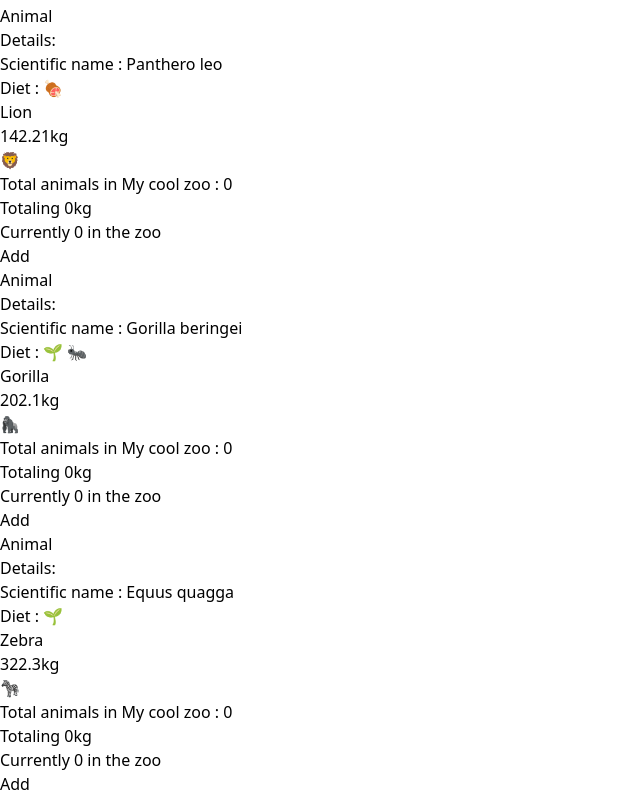
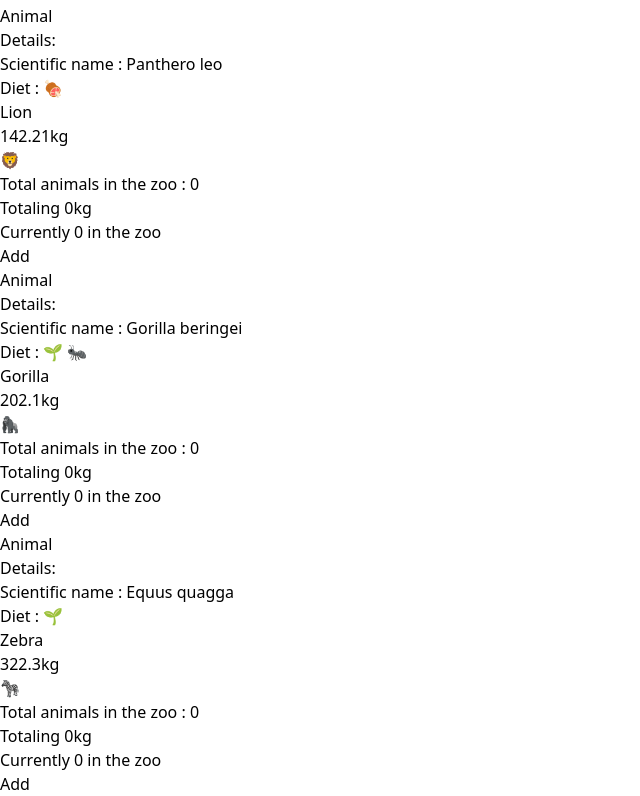
Before and after one commit to Mizuhaa/ReactDigialOcean, a React (Vite) app: page / in a window 1280 px wide. Shown: the part 1577-2373 px from the top of the page, without its empty margins (0-640 px from the left). Built offline with nearby package versions, Linux system fonts and the light colour scheme; the HTML template or start-up script is replaced by a standard one.

Commit message:
feat(context): :sparkles: add zoo context and make some refacto

```diff
--- a/src/App.tsx
+++ b/src/App.tsx
@@ -1,37 +1,40 @@
+import { useState } from "react";
+import "./App.css";
+import Animal from "./components/Animal/Animal";
+import AnimalStockHandler from "./components/AnimalStockHandler/AnimalStockHandler";
+import animalsDataSet from "./components/App/data";
+import Instructions from "./components/Instructions/Instructions";
 import Welcome from "./components/Welcome/Welcome";
-import Instructions from "./components/Instructions/Instructions";
-import animalsDataSet from "./components/App/data";
-import Animal from "./components/Animal/Animal";
-import { IAnimal } from "./components/Animal/IAnimal";
-import "./App.css"
-import AnimalStockHandler from "./components/AnimalStockHandler/AnimalStockHandler";
-import { createContext, useState } from 'react';
-import { IZoo } from "./components/Zoo/ZooContext";
-
-export const ZooContext = createContext<IZoo>({name: "", animals: []} as IZoo)
-
+import { ZooContext } from "./context/ZooContext";
+import { Animal as IAnimal } from "./models";
 export default function App() {
-  const [animals, setAnimals] = useState({ name: "My cool zoo", animals: [] });
+    const [animals, setAnimals] = useState<IAnimal[]>([]);
 
     return (
-    <ZooContext.Provider value={animals}>
+        <ZooContext.Provider
+            value={{
+                animals,
+                setAnimals,
+            }}
+        >
             <div className="dark:bg-gray-900 dark:text-gray-50">
                 <Welcome />
                 <Instructions />
                 <div>
                     <h1 className="capitalize underline">Liste des animaux du zoo :</h1>
-          <div>
-            {animals.animals.map((animal) => (
-              animal
-            ))}
-          </div>
+                    <div>{animals.map((animal) => animal.name)}</div>
                 </div>
                 <div className="flex flex-row justify-between px-5 text-center divide-x-2">
                     {animalsDataSet.map((animal) => (
-            <div className="grid grid-rows-2"><Animal {...animal} /><AnimalStockHandler animal={animal}>
-              <button className="bg-blue-500 hover:bg-blue-700 text-white font-bold py-2 px-4 rounded" onClick={() => {
+                        <div className="grid grid-rows-2">
+                            <Animal animal={animal} />
+                            <AnimalStockHandler animal={animal}>
+                                <button
+                                    className="bg-blue-500 hover:bg-blue-700 text-white font-bold py-2 px-4 rounded"
+                                    onClick={() => {
                                         setAnimals([...animals, animal]);
-              }}>
+                                    }}
+                                >
                                     Add{" "}
                                 </button>
                             </AnimalStockHandler>
--- a/src/components/Animal/Animal.tsx
+++ b/src/components/Animal/Animal.tsx
@@ -1,8 +1,8 @@
+import { AnimalAdditional, Animal as IAnimal } from "../../models";
 import AnimalDetails from "../AnimalDetails/AnimailDetails";
-import { IAnimal, IAnimalAdditional } from "./IAnimal";
 import Card from "../Card/Card";
 
-function showAdditional(additional?: IAnimalAdditional) {
+function showAdditional(additional?: AnimalAdditional) {
     if (additional != undefined) {
         const alertInfo = Object.entries(additional)
             .map((informations) => `${informations[0]}: ${informations[1]}`)
@@ -11,9 +11,9 @@ function showAdditional(additional?: IAnimalAdditional) {
     }
 }
 
-export default function Animal(animal: IAnimal) {
+export default function Animal({ animal }: { animal: IAnimal }) {
     return (
-    <Card title="Animal" details={<AnimalDetails {...animal} />}>
+        <Card title="Animal" details={<AnimalDetails animal={animal} />}>
             <div>
                 <p>{animal.name}</p>
                 <p>{animal.size}kg</p>
--- a/src/components/AnimalDetails/AnimailDetails.tsx
+++ b/src/components/AnimalDetails/AnimailDetails.tsx
@@ -1,8 +1,8 @@
+import { Animal } from "../../models";
 import { convertFood } from "./AnimailDetailsHelper";
-import { IAnimal } from "../Animal/IAnimal";
 
-export default function AnimalDetails(animal: IAnimal) {
-  if (animal.diet != undefined && animal.scientificName != undefined) {
+export default function AnimalDetails({ animal }: { animal: Animal }) {
+    if (animal.diet.length && animal.scientificName) {
         return (
             <div className="tests">
                 <div>
@@ -13,7 +13,7 @@ export default function AnimalDetails(animal: IAnimal) {
         );
     } else {
         return (
-      <div className="">
+            <div>
                 <h4>Details:</h4>
                 <div>No additional informations</div>
             </div>
--- /dev/null
+++ b/src/components/AnimalDetails/AnimailDetailsHelper.ts
@@ -0,0 +1,12 @@
+export function convertFood(food: string | null | undefined) {
+    switch (food) {
+        case "insects":
+            return "🐜";
+        case "meat":
+            return "🍖";
+        case "plants":
+            return "🌱";
+        default:
+            return "❓";
+    }
+}
--- a/src/components/AnimalDetails/AnimailDetailsHelper.tsx
+++ /dev/null
@@ -1,12 +0,0 @@
-export function convertFood(food: string | null | undefined) {
-  switch (food) {
-    case "insects":
-      return "🐜";
-    case "meat":
-      return "🍖";
-    case "plants":
-      return "🌱";
-    default:
-      return "❓";
-  }
-}
--- a/src/components/AnimalStockHandler/AnimalStockHandler.tsx
+++ b/src/components/AnimalStockHandler/AnimalStockHandler.tsx
@@ -1,19 +1,14 @@
-import { IAnimal } from "../Animal/IAnimal";
-import { useContext } from 'react';
-import { ZooContext } from "../../App";
+import { useZooContext } from "../../context/ZooContext";
+import { Animal } from "../../models";
 
-
-export default function AnimalStockHandler({ children, animal }: {
-  children: React.ReactElement[] | React.ReactElement;
-  animal: IAnimal;
-}) {
-  const animals = useContext(ZooContext)
-  if (animal.diet != undefined && animal.scientificName != undefined) {
+export default function AnimalStockHandler({ children, animal }: { children: React.ReactElement[] | React.ReactElement; animal: Animal }) {
+    const { animals } = useZooContext();
+    if (animal.diet.length && animal.scientificName) {
         return (
             <div>
-        {<p>Total animals in {animals.name} : {animals.animals.length}</p>}
-        {<p>Totaling {animals.animals.reduce((sum, current) => sum + current.size, 0)}kg</p>}
-        <p>Currently {animals.animals.length} in the zoo</p>
+                {<p>Total animals in the zoo : {animals.length}</p>}
+                {<p>Totaling {animals.reduce((sum, current) => sum + current.size, 0)}kg</p>}
+                <p>Currently {animals.length} in the zoo</p>
                 <div className="space-x-5">
                     {children}
                     {/* <button className="bg-blue-500 hover:bg-blue-700 text-white font-bold py-2 px-4 rounded" onClick={() => removeFromZoo({...animals}, animal)}>
--- a/src/components/Card/Card.tsx
+++ b/src/components/Card/Card.tsx
@@ -1,6 +1,6 @@
 export default function Card({
     children,
-  details = null,
+    details,
     title,
 }: {
     children: React.ReactElement[] | React.ReactElement;
--- /dev/null
+++ b/src/context/ZooContext.tsx
@@ -0,0 +1,26 @@
+import { createContext, useContext, useMemo, useState } from "react";
+import { Animal } from "../models";
+
+export interface IZoo {
+    animals: Animal[];
+    setAnimals: (animals: Animal[]) => void;
+}
+
+export const ZooContext = createContext({} as IZoo);
+
+export const ZooProvider = ({ children }: { children: React.ReactElement | React.ReactElement[] }) => {
+    const [animals, setAnimals] = useState<Animal[]>([]);
+
+    const contextValue = useMemo(() => {
+        return {
+            animals,
+            setAnimals,
+        };
+    }, [animals]);
+
+    return <ZooContext.Provider value={contextValue}>{children}</ZooContext.Provider>;
+};
+
+export const useZooContext = () => {
+    return useContext(ZooContext);
+};
--- /dev/null
+++ b/src/models/Animal.ts
@@ -0,0 +1,13 @@
+export interface Animal {
+    name: string;
+    size: number;
+    emoji: string;
+    additional?: AnimalAdditional;
+    diet: string[];
+    scientificName: string;
+}
+
+export interface AnimalAdditional {
+    notes: string;
+    link?: string;
+}
--- /dev/null
+++ b/src/models/index.ts
@@ -0,0 +1 @@
+export * from "./Animal";
```
Also changed, not shown: src/components/Animal/IAnimal.ts (deleted, +0 -15 lines), src/components/Zoo/ZooContext.tsx (+8 -10 lines). Lines whose indentation alone changed are shown as unchanged.
